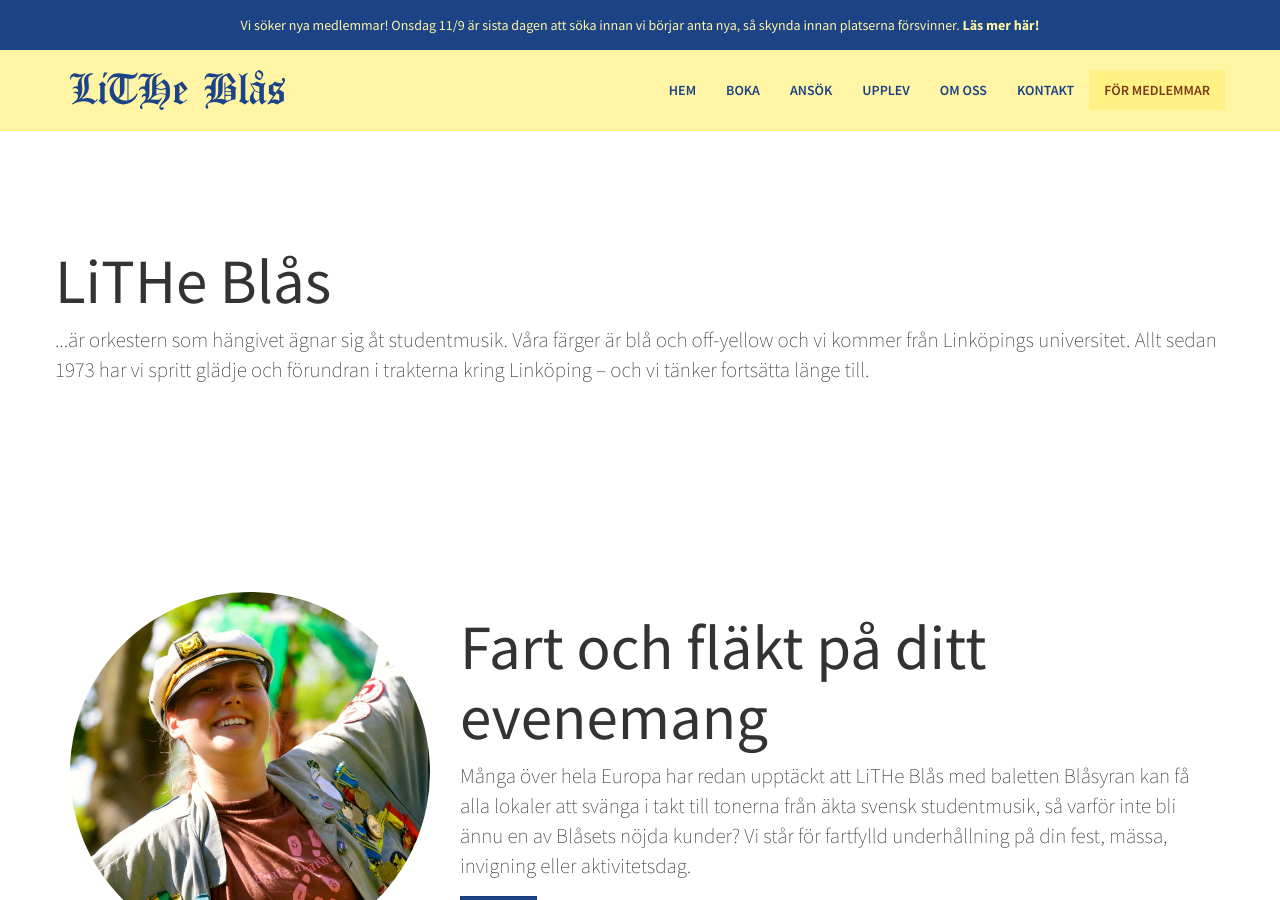
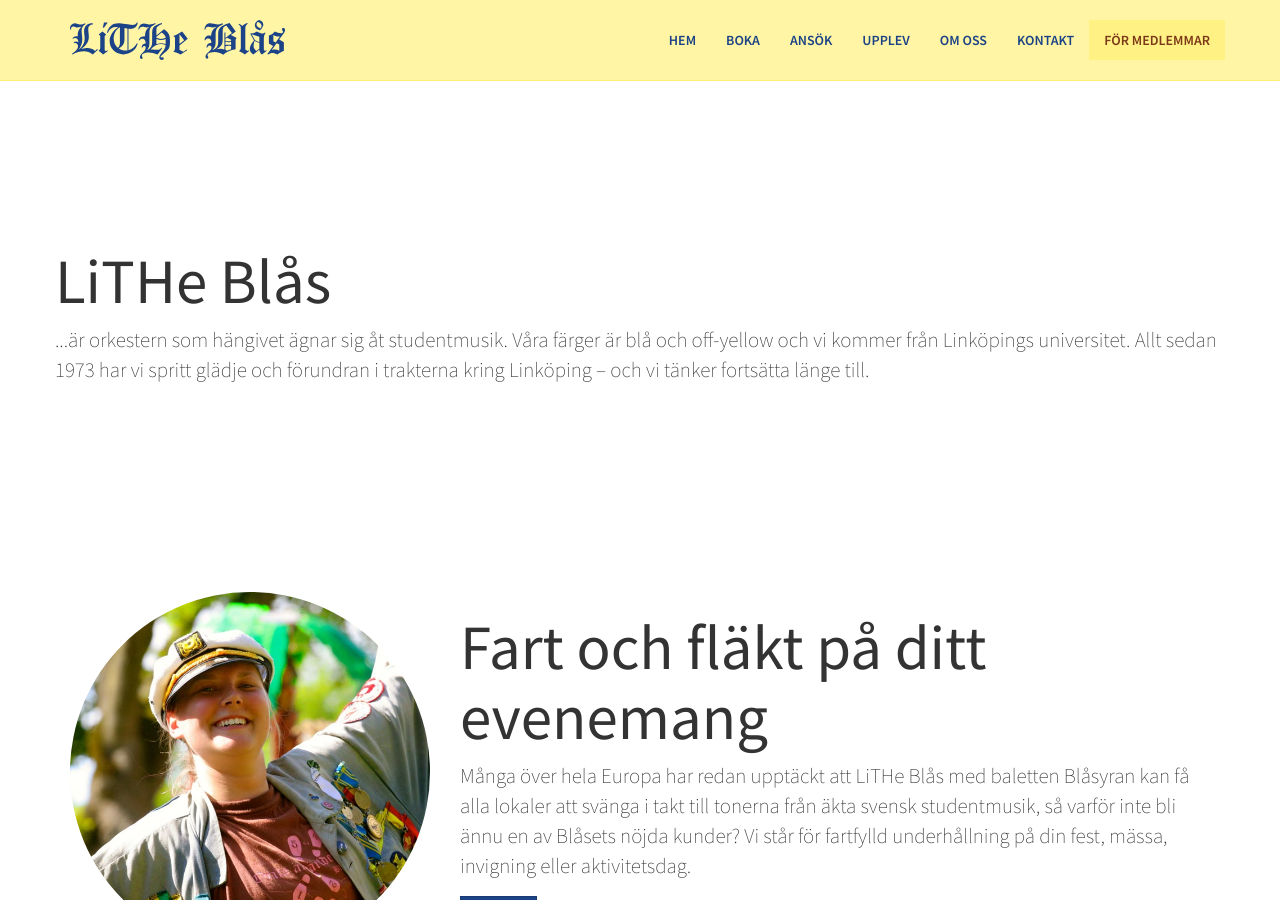
Before and after one commit to litheblas/litheblas.org, a Jekyll site: the page built from index.md, in a window 1280 px wide and 900 px high. Built offline with Jekyll 4.4.1, drawn with Linux system fonts in a browser that asks for light colours; nearby versions of some CDN libraries.

Commit message:
Update header.html

```diff
--- a/_includes/header.html
+++ b/_includes/header.html
@@ -1,14 +1,14 @@
 <header>
     <div class="navbar navbar-default navbar-fixed-top navbar-main">
         <!-- <div id="luciafest-promo" style="min-height: 50px;display: block;background: #1c4386;color: #fff5a4;text-align: center;margin-top: -20px;margin-bottom: 20px;padding: 15px 10px 5px;"><p>Vi fyller 50 år! Den 15:e april firar vi med stor fest, och du är välkommen! <a href="https://billio.app/event/lithe-blas-50" style="color: #fff5a4; font-weight:bold;">Läs mer här!</a></p></div> -->
-        <div id="new-member-promo" style="min-height: 50px;display: block;background: #1c4386;color: #fff5a4;text-align: center;margin-top: -20px;margin-bottom: 20px;padding: 15px 10px 5px;">
+        <!--<div id="new-member-promo" style="min-height: 50px;display: block;background: #1c4386;color: #fff5a4;text-align: center;margin-top: -20px;margin-bottom: 20px;padding: 15px 10px 5px;">
             <p>
                 Vi söker nya medlemmar! Onsdag 11/9 är sista dagen att söka innan vi börjar anta nya, så skynda innan platserna försvinner.
                 <a href="https://litheblas.org/ansok" style="color: #fff5a4; font-weight:bold;">
                     Läs mer här!
                 </a>
             </p>
-        </div>
+        </div>-->
 
         <div class="container">
             <div class="navbar-header">
```
